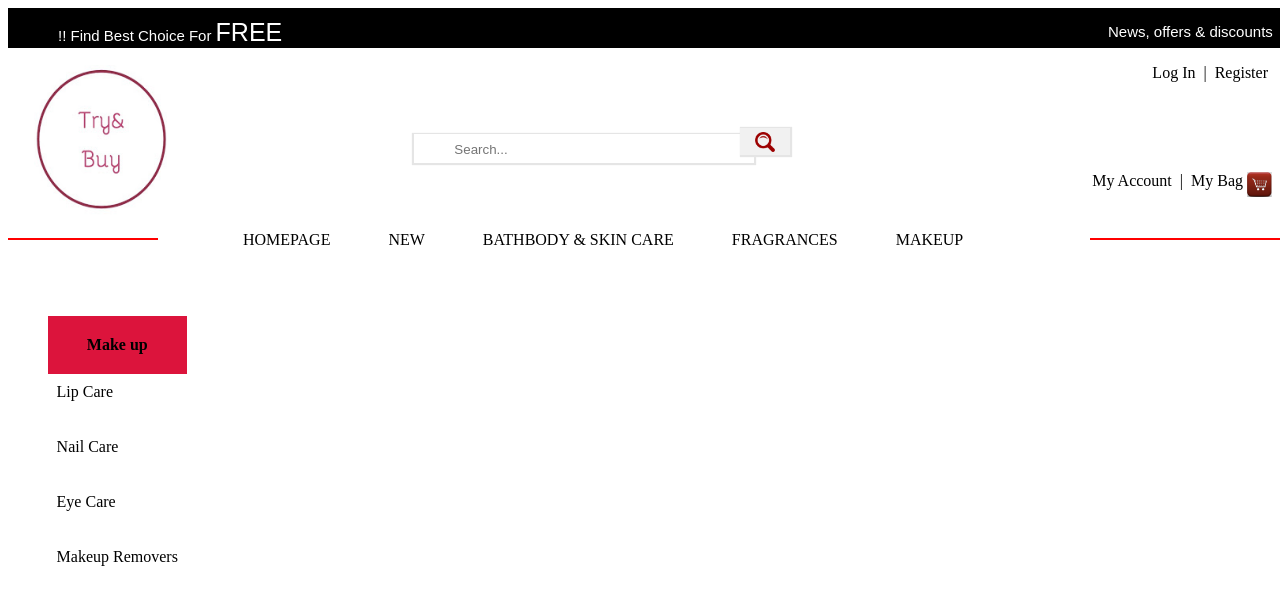
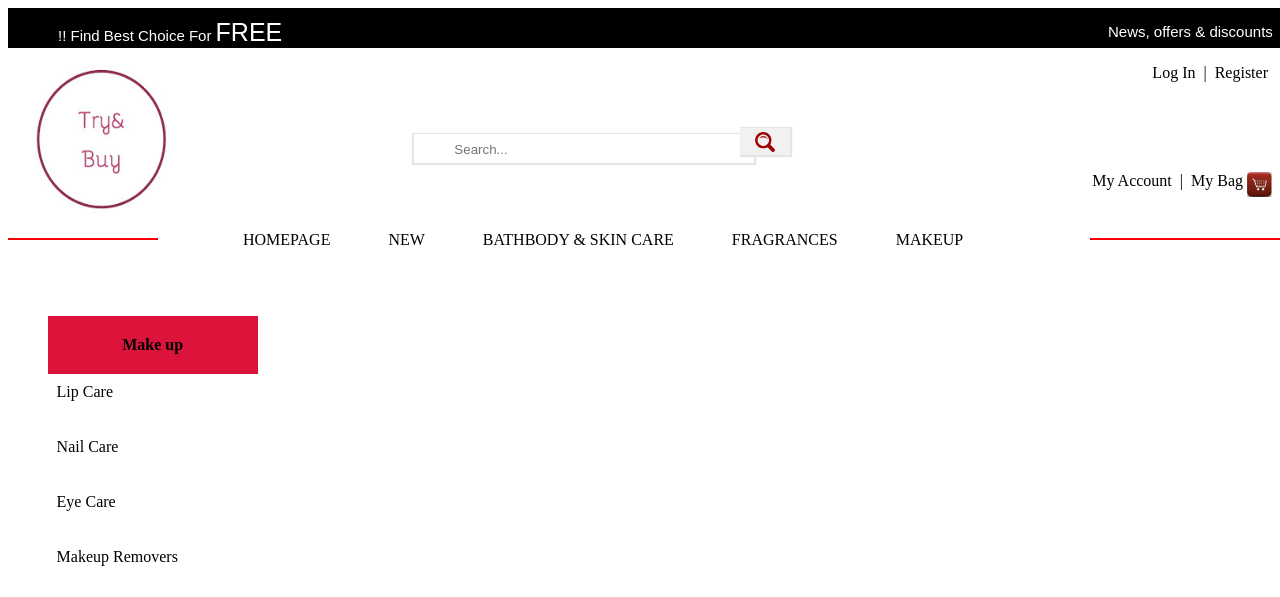
Before and after one commit to JingboBai/Try-and-Buy, a PHP site: page /makeup.html in a window 1280 px wide. Shown: the top 597 px of the page. Run offline with PHP 8.4, Linux system fonts and the light colour scheme.

Commit message:
categories

```diff
--- a/Project updated/style.css
+++ b/Project updated/style.css
@@ -449,6 +449,7 @@
 
 
 table.categories th{
+  width:170px;
   background-color: #DC143C;
   size:220%;
   padding:20px;
```
Also changed, not shown: Project updated/contactUs.html (+9 -4 lines).
